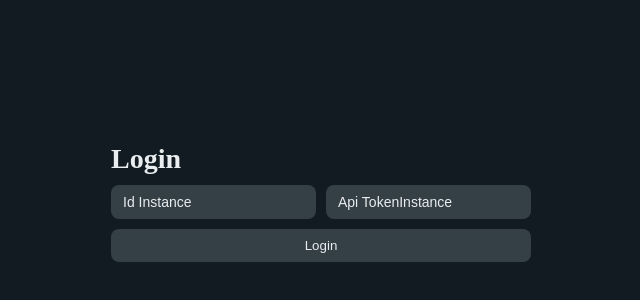
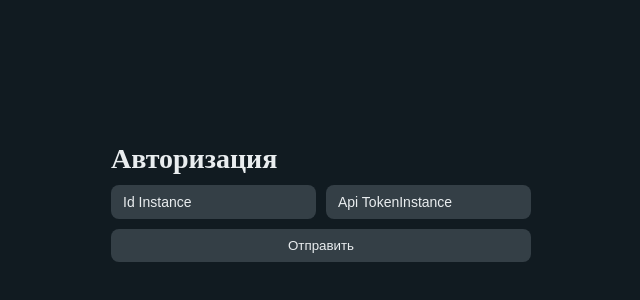
Before and after one commit to Gamspi/whatsapp, a React (Create React App) app: page / in a window 1280 px wide. Shown: the part 198-498 px from the top of the page, without its empty margins (319-959 px from the left). Built offline with nearby package versions, Linux system fonts and the light colour scheme.

Commit message:
изменение надписей

```diff
--- a/src/modules/login/layout/components/loginForm/LoginForm.tsx
+++ b/src/modules/login/layout/components/loginForm/LoginForm.tsx
@@ -19,7 +19,7 @@ const LoginForm = () => {
         <StyledLoginForm.Form onSubmit={submitLoginFormHandler}>
             <Notification isShow={isLoginError} onClose={closeNotification}>Ошибка авторизации</Notification>
             <StyledLoginForm.Title>
-                Login
+                Авторизация
             </StyledLoginForm.Title>
             <StyledLoginForm.Body>
                 <CustomInput placeholder='Id Instance' value={idInstance} onChange={setIdInstanceHandler}/>
@@ -28,7 +28,7 @@ const LoginForm = () => {
             </StyledLoginForm.Body>
             <StyledLoginForm.Footer>
                 <StyledLoginForm.Button type='submit' disabled={isDisabledSubmitButton}>
-                    Login
+                    Отправить
                 </StyledLoginForm.Button>
             </StyledLoginForm.Footer>
         </StyledLoginForm.Form>
```
